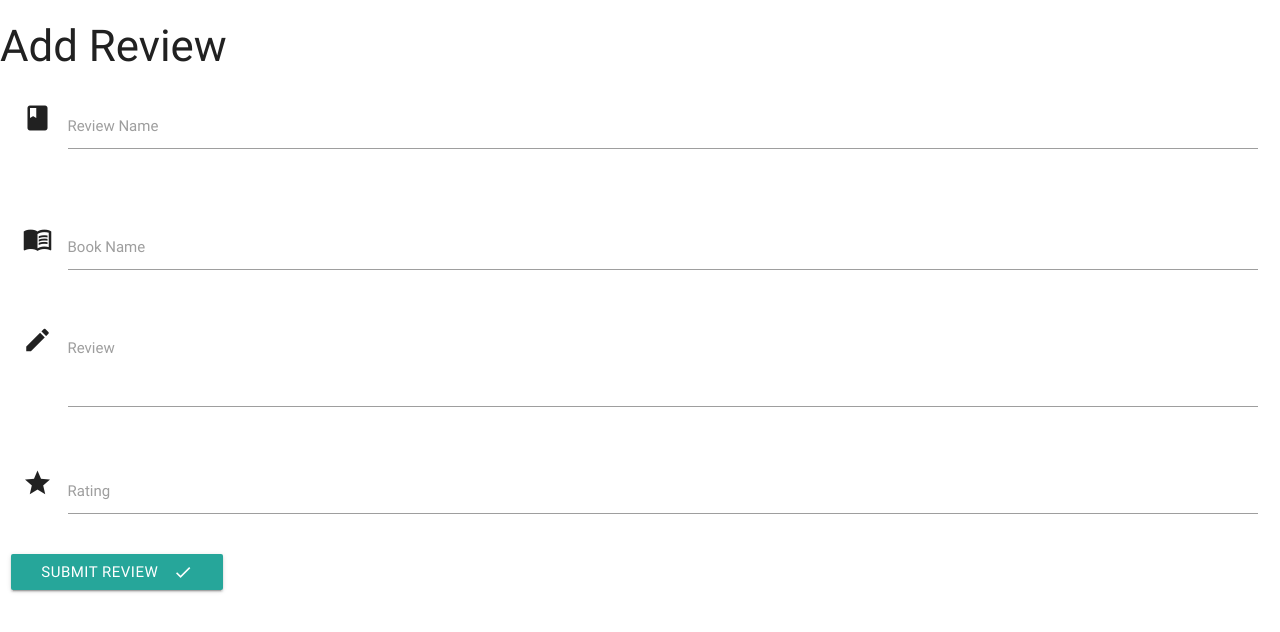
After one commit to cthoms1993/book-review-project, a Flask app: page /add_review in a window 1280 px wide. The commit adds this page. Shown: the top 632 px of the page. Run offline with Flask 2, Linux system fonts and the light colour scheme; some libraries are stand-ins or nearby versions.

Commit message:
added create review page and linked to DB , tested and working correctly

```diff
--- a/app.py
+++ b/app.py
@@ -17,6 +17,18 @@ def get_reviews():
     return render_template("reviews.html", reviews=mongo.db.reviews.find())
 
 
+@app.route('/add_review')
+def add_review():
+    return render_template("addreview.html")
+
+
+@app.route('/insert_review', methods=['POST'])
+def insert_review():
+    reviews = mongo.db.reviews
+    reviews.insert_one(request.form.to_dict())
+    return redirect(url_for('get_reviews'))
+
+
 if __name__ == '__main__':
     app.run(host=os.environ.get('IP'),
             port=int(os.environ.get('PORT')),
--- /dev/null
+++ b/templates/addreview.html
@@ -0,0 +1,43 @@
+{% extends 'base.html' %}
+{% block content %}
+    <h3> Add Review</h3>
+    <div class="row">
+        <form action="{{ url_for('insert_review') }}" method="POST" class="col s12">
+            <div class="row">
+                <div class="row">
+                    <div class="input-field col s12">
+                        <i class="material-icons prefix">book</i>
+                        <input id="review_name" name="review_name" type="text" class="validate">
+                        <label for="icon_prefix">Review Name</label>
+                    </div>
+                </div>
+            </div>
+            <div class="row">
+                <div class="input-field col s12">
+                    <i class="material-icons prefix">menu_book</i>
+                    <input id="book_name" name="book_name" type="text">
+                    <label for="icon_telephone">Book Name</label>
+                </div>
+            </div>
+            <div class="row">
+                <div class="input-field col s12">
+                    <i class="material-icons prefix">create</i>
+                    <label for="review_description"></label><textarea id="review_description" name="review_description"
+                                                                      class="materialize-textarea"></textarea>
+                    <label for="icon_telephone">Review</label>
+                </div>
+            </div>
+            <div class="row">
+                <div class="input-field col s12">
+                    <i class="material-icons prefix">star</i>
+                    <label for="rating"></label><input id="rating" name="rating" type="text">
+                    <label for="icon_telephone">Rating</label>
+                </div>
+            </div>
+            <button class="btn waves-effect waves-light" type="submit" name="action">Submit Review
+                <i class="material-icons right">done</i>
+            </button>
+        </form>
+    </div>
+
+{% endblock %}
--- a/templates/base.html
+++ b/templates/base.html
@@ -17,5 +17,13 @@
 
 <script src="https://cdnjs.cloudflare.com/ajax/libs/jquery/3.2.1/jquery.min.js"></script>
 <script src="https://cdnjs.cloudflare.com/ajax/libs/materialize/0.100.2/js/materialize.min.js"></script>
+<script type="text/javascript">
+
+    $(document).ready(function () {
+        $('.collapsible').collapsible();
+        $('select').material_select();
+    });
+
+</script>
 </body>
 </html>
```
Also changed, not shown: templates/reviews.html (+15 -8 lines).
